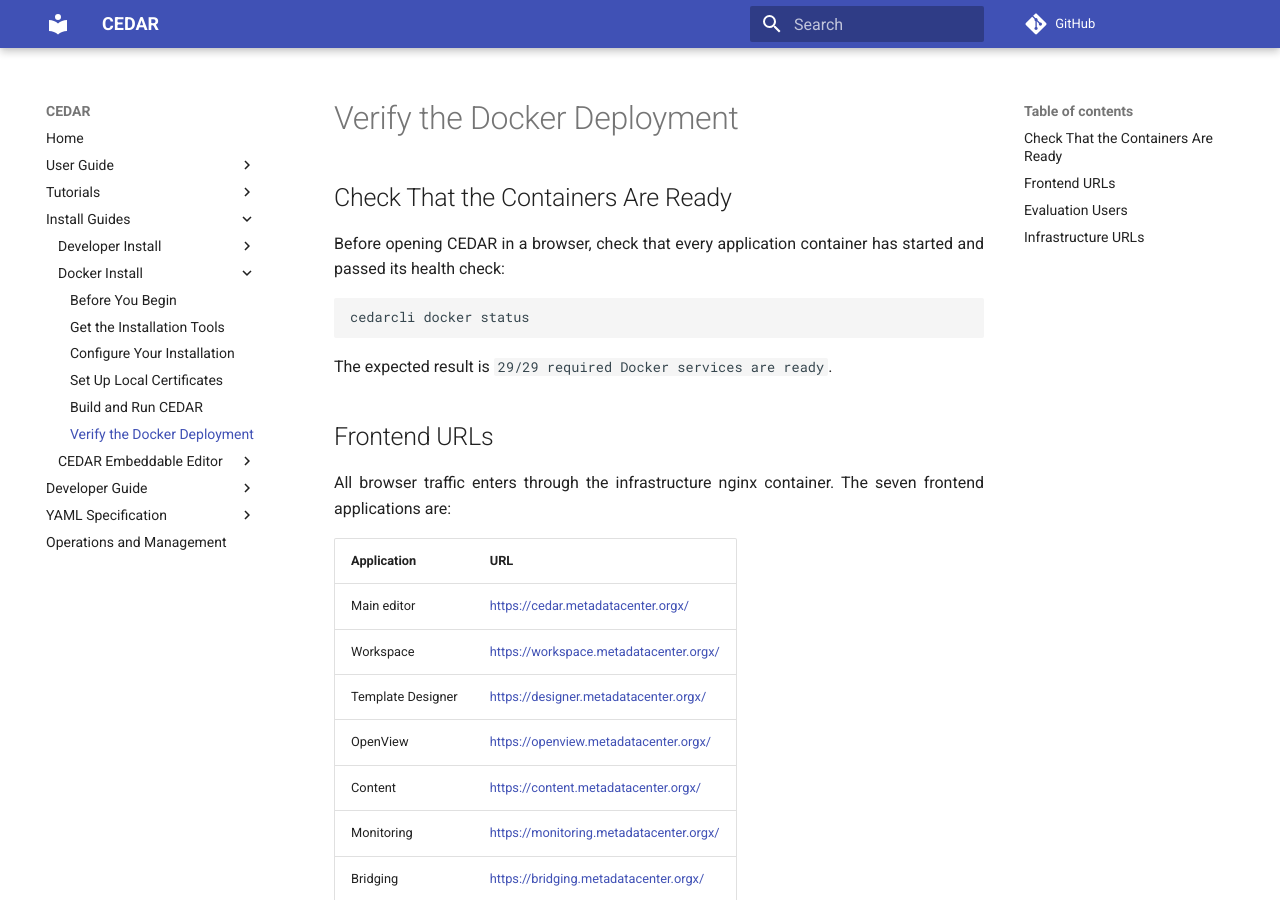
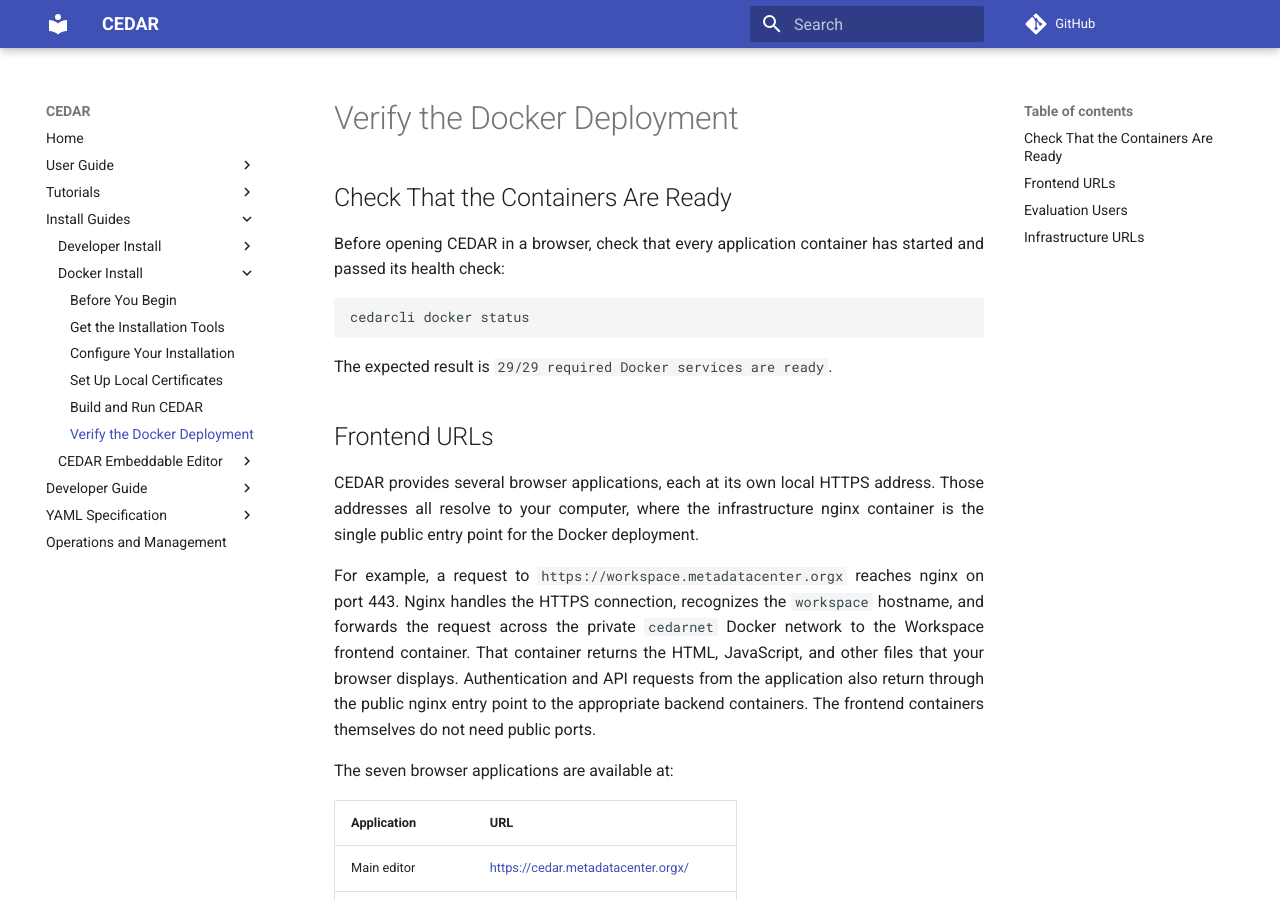
Before and after one commit to metadatacenter/cedar-mkdocs, an MkDocs documentation site: the page built from docs/install-docker-eval/verify-docker-deployment.md, in a window 1280 px wide and 900 px high. Built offline with MkDocs 1.6.1 and Material for MkDocs 9.7.7, drawn with Linux system fonts in a browser that asks for light colours; comment, search, counter and statistics services are not loaded.

Commit message:
docs: explain Docker frontend request routing

```diff
--- a/docs/install-docker-eval/verify-docker-deployment.md
+++ b/docs/install-docker-eval/verify-docker-deployment.md
@@ -13,8 +13,18 @@
 
 ## Frontend URLs
 
-All browser traffic enters through the infrastructure nginx container. The seven frontend
-applications are:
+CEDAR provides several browser applications, each at its own local HTTPS address. Those addresses
+all resolve to your computer, where the infrastructure nginx container is the single public entry
+point for the Docker deployment.
+
+For example, a request to `https://workspace.metadatacenter.orgx` reaches nginx on port 443. Nginx
+handles the HTTPS connection, recognizes the `workspace` hostname, and forwards the request across
+the private `cedarnet` Docker network to the Workspace frontend container. That container returns
+the HTML, JavaScript, and other files that your browser displays. Authentication and API requests
+from the application also return through the public nginx entry point to the appropriate backend
+containers. The frontend containers themselves do not need public ports.
+
+The seven browser applications are available at:
 
 | Application | URL |
 | --- | --- |
```
